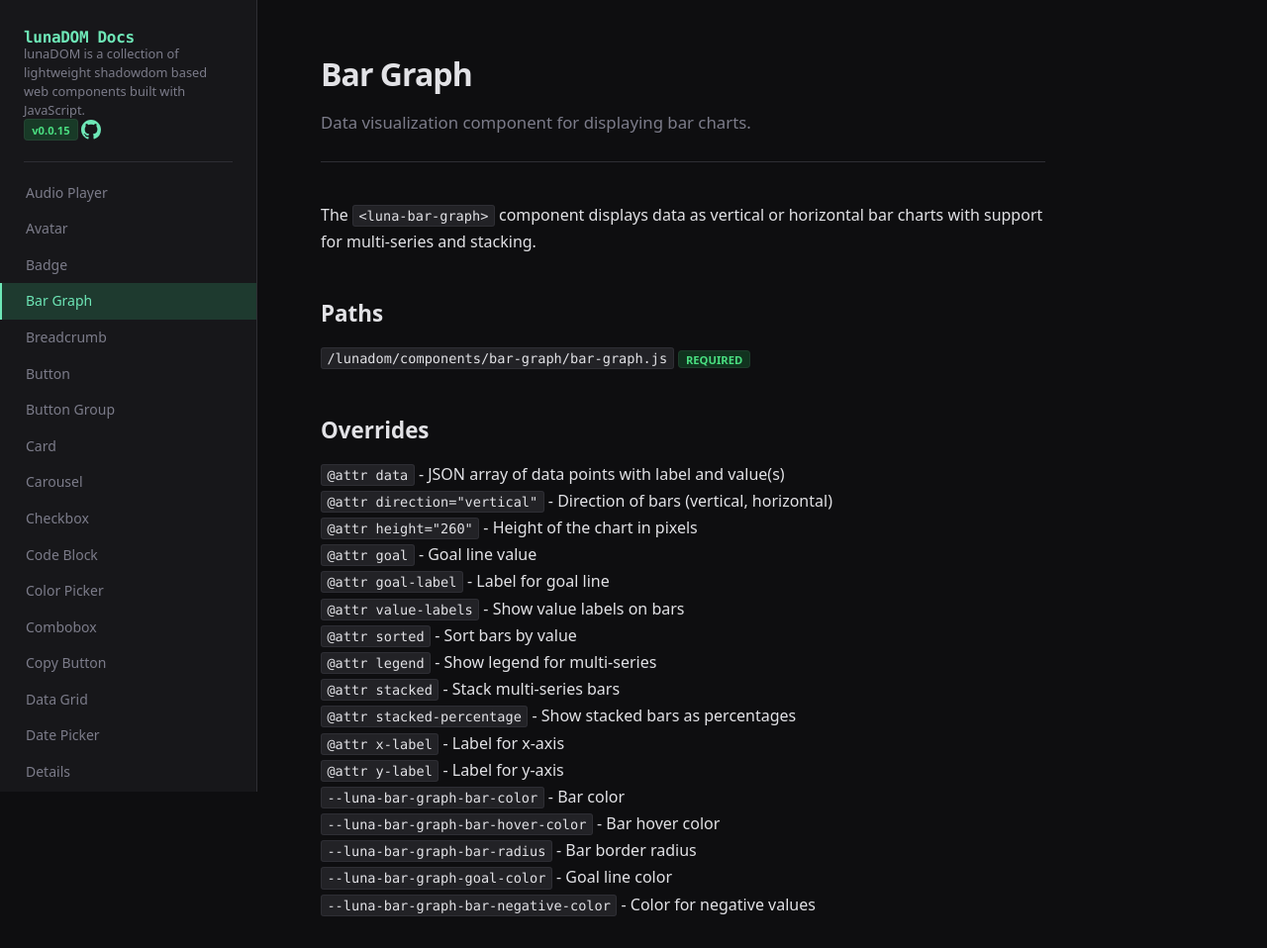
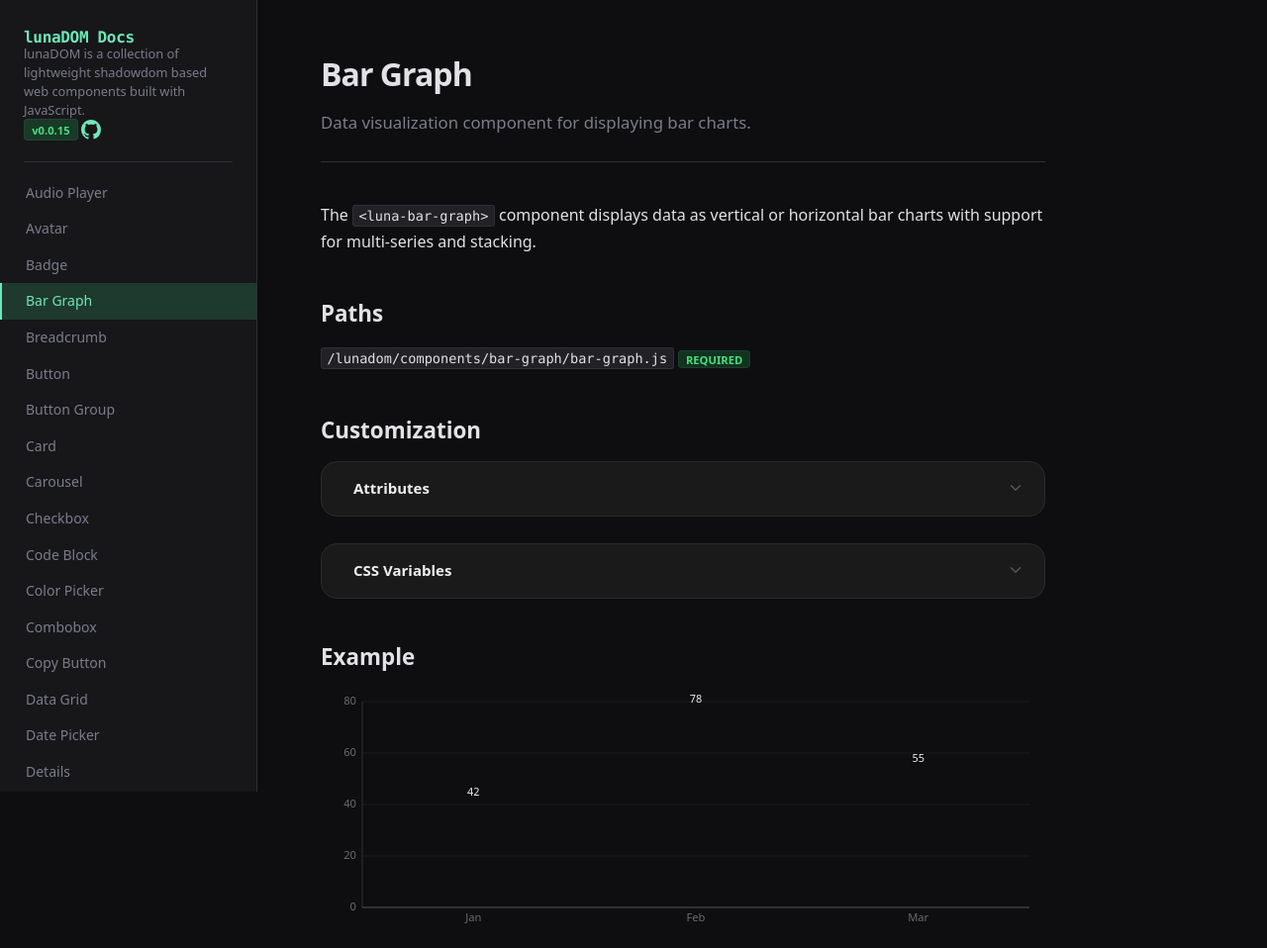
Before and after one commit to dmac780/lunaDOM-Docs, a plain HTML site: page bar-graph/index.html in a window 1280 px wide. Shown: the top 958 px of the page at 99% size. Drawn offline with Linux system fonts and the light colour scheme; no server answers.

Commit message:
bar-graph,bc,buttons doc update

```diff
--- a/bar-graph/index.html
+++ b/bar-graph/index.html
@@ -15,6 +15,7 @@
   <script type="module" src="/lunaDOM-Docs/lunadom/components/code/code.js"></script>
 
   <script type="module" src="/lunaDOM-Docs/lunadom/components/bar-graph/bar-graph.js"></script>
+  <script type="module" src="/lunaDOM-Docs/lunadom/components/details/details.js"></script>
 </head>
 <body>
   <!-- Mobile top bar -->
@@ -193,24 +194,34 @@
 <h2>Paths</h2>
 <code>/lunadom/components/bar-graph/bar-graph.js</code> <luna-badge variant="success">REQUIRED</luna-badge>
 
-<h2>Overrides</h2>
-<code>@attr data</code> - JSON array of data points with label and value(s)<br>
-<code>@attr direction="vertical"</code> - Direction of bars (vertical, horizontal)<br>
-<code>@attr height="260"</code> - Height of the chart in pixels<br>
-<code>@attr goal</code> - Goal line value<br>
-<code>@attr goal-label</code> - Label for goal line<br>
-<code>@attr value-labels</code> - Show value labels on bars<br>
-<code>@attr sorted</code> - Sort bars by value<br>
-<code>@attr legend</code> - Show legend for multi-series<br>
-<code>@attr stacked</code> - Stack multi-series bars<br>
-<code>@attr stacked-percentage</code> - Show stacked bars as percentages<br>
-<code>@attr x-label</code> - Label for x-axis<br>
-<code>@attr y-label</code> - Label for y-axis<br>
-<code>--luna-bar-graph-bar-color</code> - Bar color<br>
-<code>--luna-bar-graph-bar-hover-color</code> - Bar hover color<br>
-<code>--luna-bar-graph-bar-radius</code> - Bar border radius<br>
-<code>--luna-bar-graph-goal-color</code> - Goal line color<br>
-<code>--luna-bar-graph-bar-negative-color</code> - Color for negative values
+<h2>Customization</h2>
+<luna-details style="--luna-details-content-color: #ccc;">
+  <span slot="summary">Attributes</span>
+  <br>
+  <code>data</code> - JSON array of data points with label and value(s)<br>
+  <code>direction="vertical"</code> - Direction of bars (vertical, horizontal)<br>
+  <code>height="260"</code> - Height of the chart in pixels<br>
+  <code>goal</code> - Goal line value<br>
+  <code>goal-label</code> - Label for goal line<br>
+  <code>value-labels</code> - Show value labels on bars<br>
+  <code>sorted</code> - Sort bars by value<br>
+  <code>legend</code> - Show legend for multi-series<br>
+  <code>stacked</code> - Stack multi-series bars<br>
+  <code>stacked-percentage</code> - Show stacked bars as percentages<br>
+  <code>x-label</code> - Label for x-axis<br>
+  <code>y-label</code> - Label for y-axis<br>
+</luna-details>
+<br>
+<luna-details style="--luna-details-content-color: #ccc;">
+  <span slot="summary">CSS Variables</span>
+  <br>
+  <code>--luna-bar-graph-bar-color</code> - Bar color<br>
+  <code>--luna-bar-graph-bar-hover-color</code> - Bar hover color<br>
+  <code>--luna-bar-graph-bar-radius</code> - Bar border radius<br>
+  <code>--luna-bar-graph-goal-color</code> - Goal line color<br>
+  <code>--luna-bar-graph-bar-negative-color</code> - Color for negative values
+</luna-details>
+
 
 <h2>Example</h2>
 <luna-bar-graph
```
Also changed, not shown: breadcrumb/index.html (+21 -6 lines), button-group/index.html (+22 -7 lines), button/index.html (+26 -11 lines).
